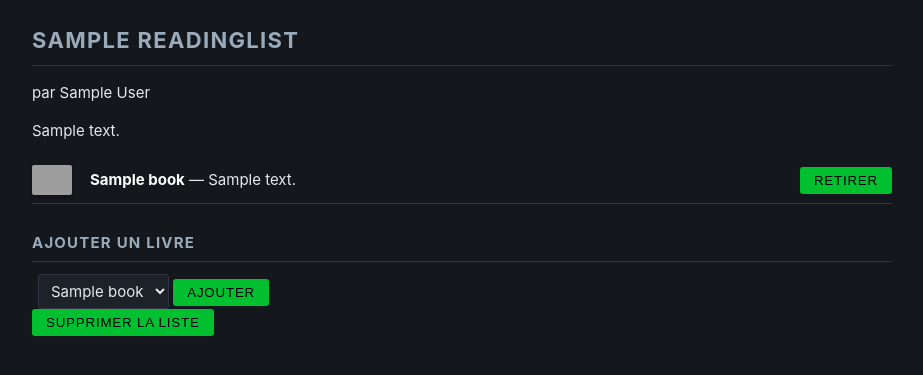
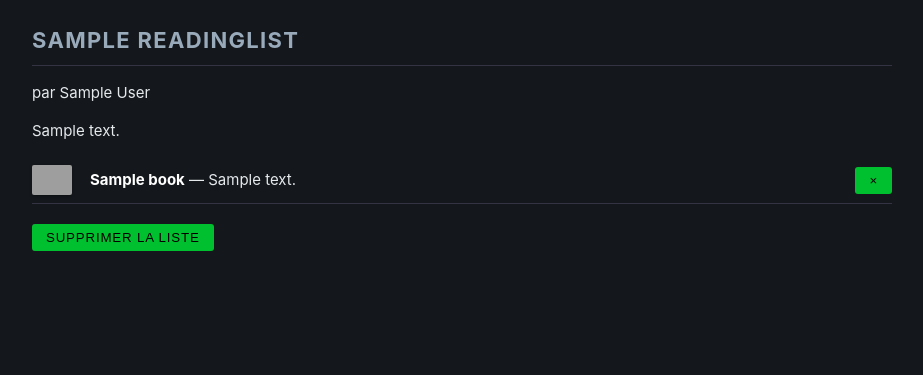
Before and after one commit to mc4spam-cell/letterbookd, a Django app: page /listes/1/ in a window 1280 px wide. Shown: the part 48-423 px from the top of the page, without its empty margins (178-1101 px from the left). Run offline with Django 5.2, Linux system fonts and the light colour scheme; a user stored in the database is signed in; tables that the repository leaves empty hold one stand-in row (values such as "Sample post"); grey boxes are pictures that could not be loaded.

Commit message:
Listes allégées, retirer en pictogramme, suppression de « pas de note »
Liste détail :
- Suppression du formulaire d'ajout de livre dans la liste (l'ajout se
  fait depuis la fiche du livre ou la recherche)
- Bouton « retirer » remplacé par un pictogramme × (icon-btn)
- Vue list_add et URL supprimées : book_add_to_list est le seul chemin
- Catalogue de livres n'est plus passé en contexte de la liste

Picker étoiles :
- Retrait du radio « pas de note » (option vide inutile) du picker et du
  context de star_picker
- Tests ajustés

59 tests verts, ruff propre.

Co-Authored-By: Claude Opus 4.7 <noreply@anthropic.com>

```diff
--- a/clubs/list_views.py
+++ b/clubs/list_views.py
@@ -47,20 +47,8 @@ def list_detail(request, list_id):
             "list": rl,
             "items": items,
             "is_owner": rl.owner_id == request.user.pk,
-            "catalog": Book.objects.all() if rl.owner_id == request.user.pk else [],
         },
     )
-
-
-@login_required
-def list_add(request, list_id):
-    rl = get_object_or_404(ReadingList, pk=list_id, owner=request.user)
-    if request.method == "POST":
-        book_id = request.POST.get("book_id")
-        book = get_object_or_404(Book, pk=book_id)
-        ListItem.objects.get_or_create(list=rl, book=book)
-        rl.save(update_fields=["updated_at"])
-    return redirect("list_detail", list_id=rl.pk)
 
 
 @login_required
--- a/clubs/templatetags/stars.py
+++ b/clubs/templatetags/stars.py
@@ -30,4 +30,4 @@ def star_picker(current=None, prefix="rate"):
         {"value": v, "side": "left" if v % 2 else "right", "checked": current == v}
         for v in range(10, 0, -1)
     ]
-    return {"halves": halves, "no_rating": current is None, "prefix": prefix}
+    return {"halves": halves, "prefix": prefix}
--- a/clubs/urls.py
+++ b/clubs/urls.py
@@ -21,7 +21,6 @@ urlpatterns = [
     path("listes/", list_views.lists_index, name="lists_index"),
     path("listes/nouvelle/", list_views.list_create, name="list_create"),
     path("listes/<int:list_id>/", list_views.list_detail, name="list_detail"),
-    path("listes/<int:list_id>/ajouter/", list_views.list_add, name="list_add"),
     path(
         "listes/<int:list_id>/retirer/<int:item_id>/",
         list_views.list_remove,
--- a/templates/clubs/_star_picker.html
+++ b/templates/clubs/_star_picker.html
@@ -7,7 +7,3 @@
                aria-label="{{ h.value }}/10"></label>
     {% endfor %}
 </div>
-<label class="no-rating">
-    <input type="radio" name="rating" value="" {% if no_rating %}checked{% endif %}>
-    {% translate "pas de note" %}
-</label>
--- a/templates/clubs/list_detail.html
+++ b/templates/clubs/list_detail.html
@@ -17,30 +17,21 @@
         </div>
         {% if is_owner %}
             <form method="post" action="{% url 'list_remove' list_id=list.id item_id=it.id %}" style="display:inline">{% csrf_token %}
-                <button type="submit">{% translate "retirer" %}</button>
+                <button type="submit" class="icon-btn" title="{% translate 'Retirer de la liste' %}">×</button>
             </form>
         {% endif %}
     </li>
     {% endfor %}
 </ul>
 {% else %}
-    <p>{% translate "Liste vide." %}</p>
+    <p>{% translate "Liste vide." %}
+       {% translate "Ajoute un livre depuis sa fiche ou depuis la recherche." %}</p>
 {% endif %}
 
 {% if is_owner %}
-<h2>{% translate "Ajouter un livre" %}</h2>
-{% if catalog %}
-<form method="post" action="{% url 'list_add' list_id=list.id %}">{% csrf_token %}
-    <select name="book_id" required>
-        {% for b in catalog %}<option value="{{ b.id }}">{{ b }}</option>{% endfor %}
-    </select>
-    <button type="submit">{% translate "Ajouter" %}</button>
-</form>
-{% else %}
-    <p>{% translate "Catalogue vide." %} <a href="{% url 'books_search' %}">{% translate "Chercher un livre" %}</a></p>
-{% endif %}
-
-<form method="post" action="{% url 'list_delete' list_id=list.id %}" onsubmit="return confirm('{% translate "Supprimer cette liste ?" %}');">{% csrf_token %}
+<form method="post" action="{% url 'list_delete' list_id=list.id %}"
+      onsubmit="return confirm('{% translate "Supprimer cette liste ?" %}');"
+      style="margin-top:20px">{% csrf_token %}
     <button type="submit">{% translate "Supprimer la liste" %}</button>
 </form>
 {% endif %}
```
Also changed, not shown: tests/test_lists_and_journal.py (+10 -13 lines), tests/test_star_picker.py (+2 -2 lines).
